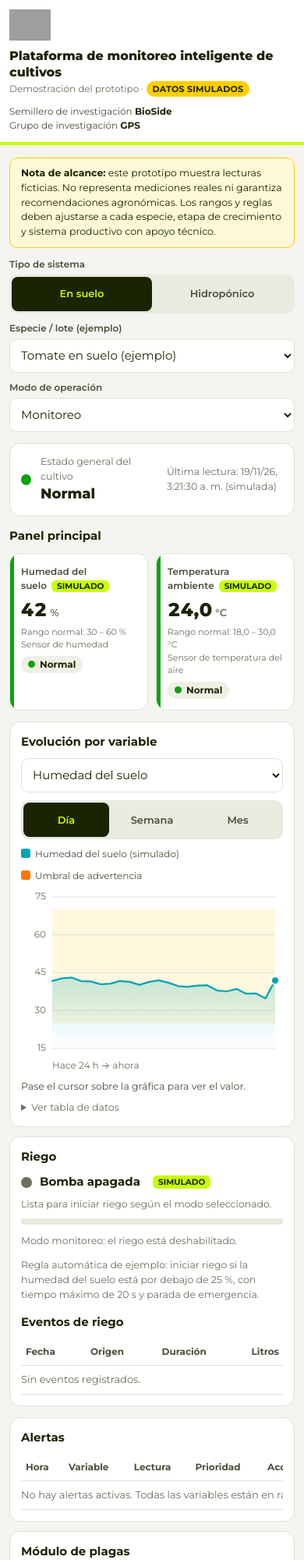
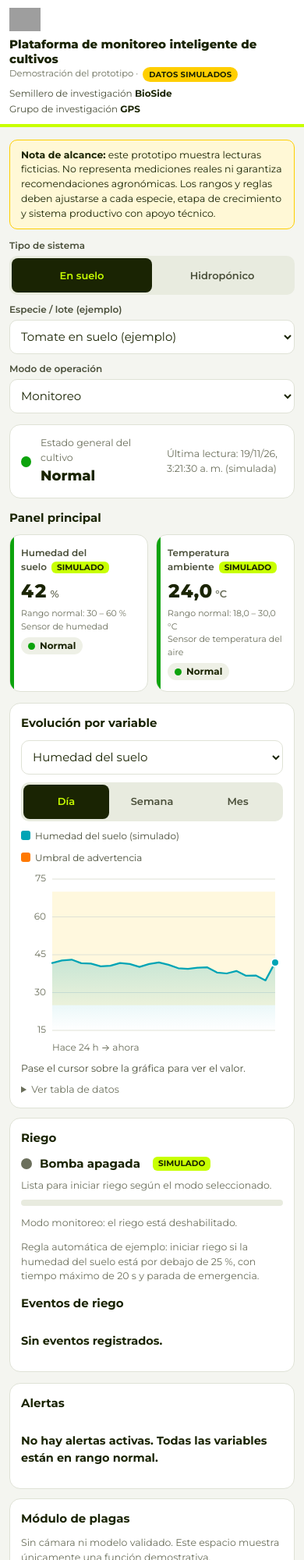
Before and after one commit to SEBASCF13/monitoreo-cultivos-demo, a plain HTML site: page index.html in a window 390 px wide. Shown: the top 2000 px of the page at 78% size. Drawn offline with Linux system fonts and the light colour scheme; grey boxes are pictures that could not be loaded.

Commit message:
Mejora encabezado y tablas en celular: tablas como tarjetas, sin desplazamiento
Co-Authored-By: Claude Haiku 5.5 <noreply@anthropic.com>
Claude-Session: https://claude.ai/code/session_01QYmfdRD8y4GQBKVHhg8i6V

```diff
--- a/index.html
+++ b/index.html
@@ -112,15 +112,34 @@
   .tw { overflow-x: auto; -webkit-overflow-scrolling: touch; max-width: 100%; }
   .tw table { min-width: 460px; }
   @media (max-width: 720px) {
+    .tw { overflow: visible; }
+    .tw table.resp-ok, .tw table { min-width: 0; }
+    table thead, table tr:has(> th) { display: none; }
+    table, tbody { display: block; width: 100%; }
+    table tr { display: block; border-bottom: 1px solid var(--line); padding: 8px 0; }
+    table tr:last-child { border-bottom: 0; }
+    table td { display: flex; justify-content: space-between; align-items: flex-start; gap: 12px; border: 0; padding: 3px 0; text-align: right; font-size: 13.5px; }
+    table td::before { content: attr(data-label); font-weight: 600; color: var(--text-2); text-align: left; flex: 0 0 auto; max-width: 45%; }
+    table td:not([data-label]):not([colspan]) { justify-content: flex-end; }
+    table td[colspan] { display: block; text-align: left; }
+    table td.num { text-align: right; }
+    table td[data-label=""]::before { content: none; }
+    table td[data-label=""] { justify-content: flex-start; text-align: left; font-weight: 700; color: var(--brand-dark); font-size: 14.5px; padding-bottom: 6px; }
+  }
+  .header-tag { display: none; }
+  @media (max-width: 720px) {
     .wrap { padding: 0 12px; }
     .top .wrap { flex-direction: column; align-items: flex-start; gap: 10px; padding-top: 12px; padding-bottom: 12px; }
-    .brand { gap: 10px; flex-direction: column; align-items: flex-start; width: 100%; min-width: 0; }
-    .brand img { height: 40px; width: auto; max-width: 100%; }
-    .brand .fallback { font-size: 18px; }
+    .top .wrap { width: 100%; box-sizing: border-box; padding: 10px 12px !important; gap: 6px !important; }
+    .brand { gap: 8px; flex-direction: column; align-items: flex-start; width: 100%; min-width: 0; }
+    .brand img { height: 30px; width: auto; max-width: 100%; }
+    .brand .fallback { font-size: 16px; }
     .brand-text { min-width: 0; width: 100%; }
-    .brand-text h1 { font-size: 16px; line-height: 1.3; overflow-wrap: anywhere; }
-    .brand-text p { font-size: 12px; }
-    .top .wrap { width: 100%; box-sizing: border-box; }
+    .brand-text h1 { font-size: 15px; line-height: 1.25; overflow-wrap: anywhere; }
+    .brand-text p { font-size: 11.5px; display: flex; flex-wrap: wrap; align-items: center; gap: 6px; }
+    .pill-sim { font-size: 10px; }
+    .groups { display: flex; flex-wrap: wrap; gap: 2px 12px; font-size: 11.5px; text-align: left; width: 100%; }
+    .groups > div { white-space: nowrap; }
     .groups { text-align: left; font-size: 12px; }
     .toolbar { flex-direction: column; align-items: stretch; gap: 10px; margin: 12px 0; }
     .field { min-width: 0; width: 100%; }
@@ -590,6 +609,23 @@
     renderRiego();
     renderAlertas();
     renderReporte();
+    etiquetarTablas();
+  }
+
+  // Etiqueta cada celda con el encabezado de su columna (para ver las tablas como tarjetas en celular)
+  function etiquetarTablas() {
+    document.querySelectorAll("table").forEach((t) => {
+      const heads = Array.from(t.querySelectorAll("thead th, tr:first-child th")).map((h) => h.textContent.trim());
+      t.querySelectorAll("tr").forEach((tr) => {
+        Array.from(tr.children).forEach((td, i) => {
+          if (td.tagName === "TD") {
+            if (heads[i] === "Variable") td.setAttribute("data-label", "");
+            else if (heads[i]) td.setAttribute("data-label", heads[i]);
+            if (td.colSpan > 1) td.setAttribute("data-label", "");
+          }
+        });
+      });
+    });
   }
 
   // ---------- Eventos ----------
```
